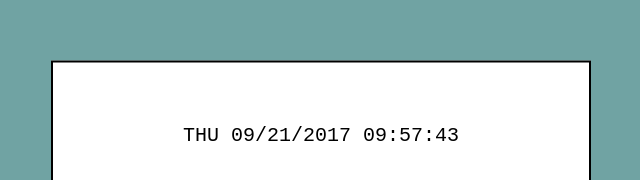
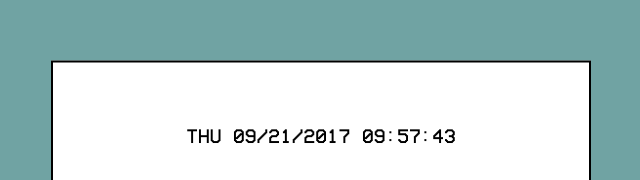
Before and after one commit to Sam1066/workstart, a plain HTML site: page index.html in a window 1280 px wide. Shown: the part 188-368 px from the top of the page, 319-959 px from the left. Drawn offline with Linux system fonts and the light colour scheme.

Commit message:
Update style.css

```diff
--- a/style.css
+++ b/style.css
@@ -111,7 +111,7 @@ body{
 .time {
 	color:#000000;
 	line-height:25px;
-	font-family: VHS, monospace;
+	font-family: VCR, monospace;
 	font-size:20px;
 	position:absolute;
 	top:60px;
```
